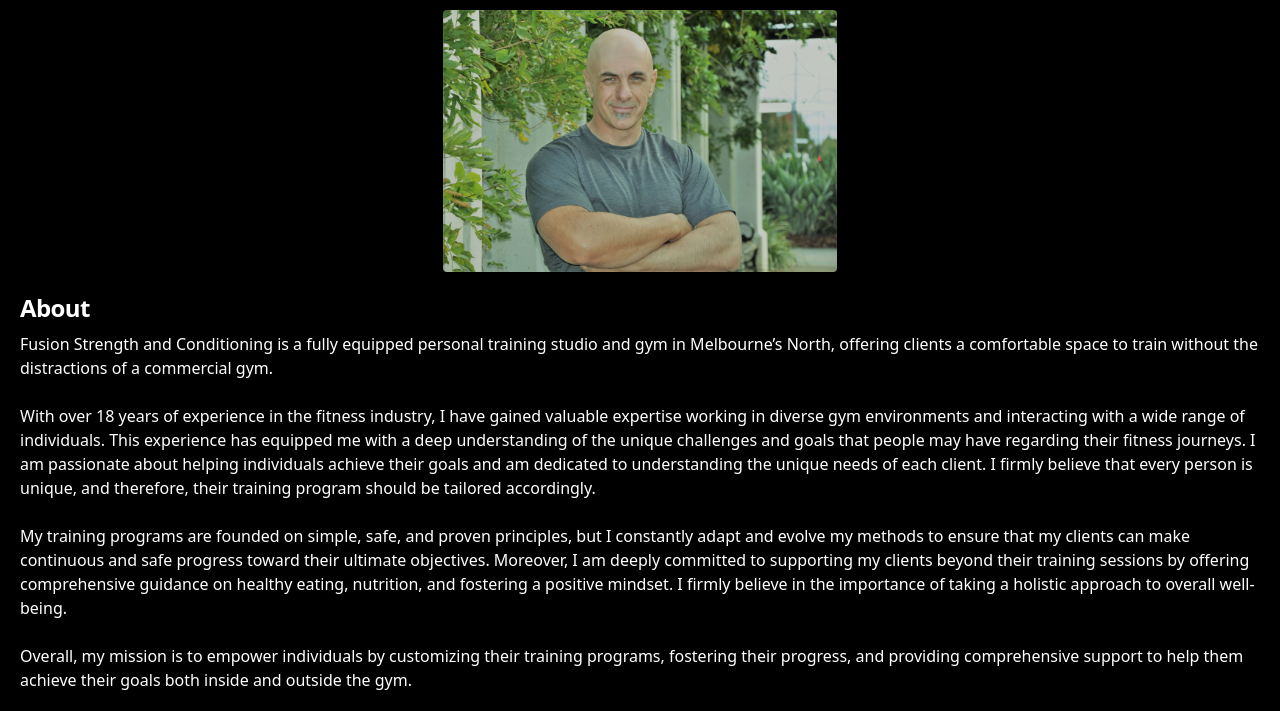
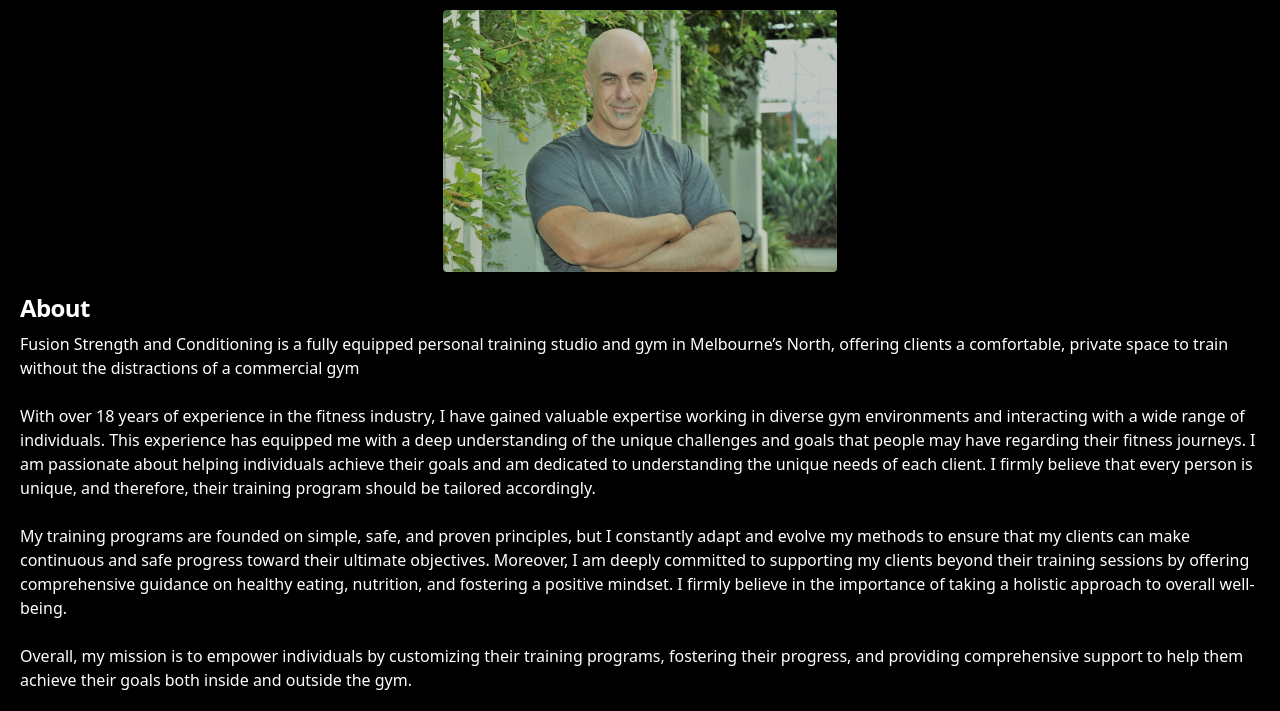
Before and after one commit to wd-francois/tailwind-css-fusion-sc, a website: page about.html in a window 1280 px wide. Shown: the part 89-800 px from the top of the page. Drawn offline with Linux system fonts and the light colour scheme.

Commit message:
change about page grammar again

```diff
--- a/about.html
+++ b/about.html
@@ -30,7 +30,7 @@
         </div>
         <div class="p-5">
             <h5 class="font-bold text-2xl tracking-tight mb-2">About</h5>
-            <p>Fusion Strength and Conditioning is a fully equipped personal training studio and gym in Melbourne’s North, offering clients a comfortable space to train without the distractions of a commercial gym.</p>
+            <p>Fusion Strength and Conditioning is a fully equipped personal training studio and gym in Melbourne’s North, offering clients a comfortable, private space to train without the distractions of a commercial gym</p>
             <br>
             <p>With over 18 years of experience in the fitness industry, I have gained valuable expertise working in diverse gym environments and interacting with a wide range of individuals. This experience has equipped me with a deep understanding of the unique challenges and goals that people may have regarding their fitness journeys. I am passionate about helping individuals achieve their goals and am dedicated to understanding the unique needs of each client. I firmly believe that every person is unique, and therefore, their training program should be tailored accordingly.</p>
             <br>
```
